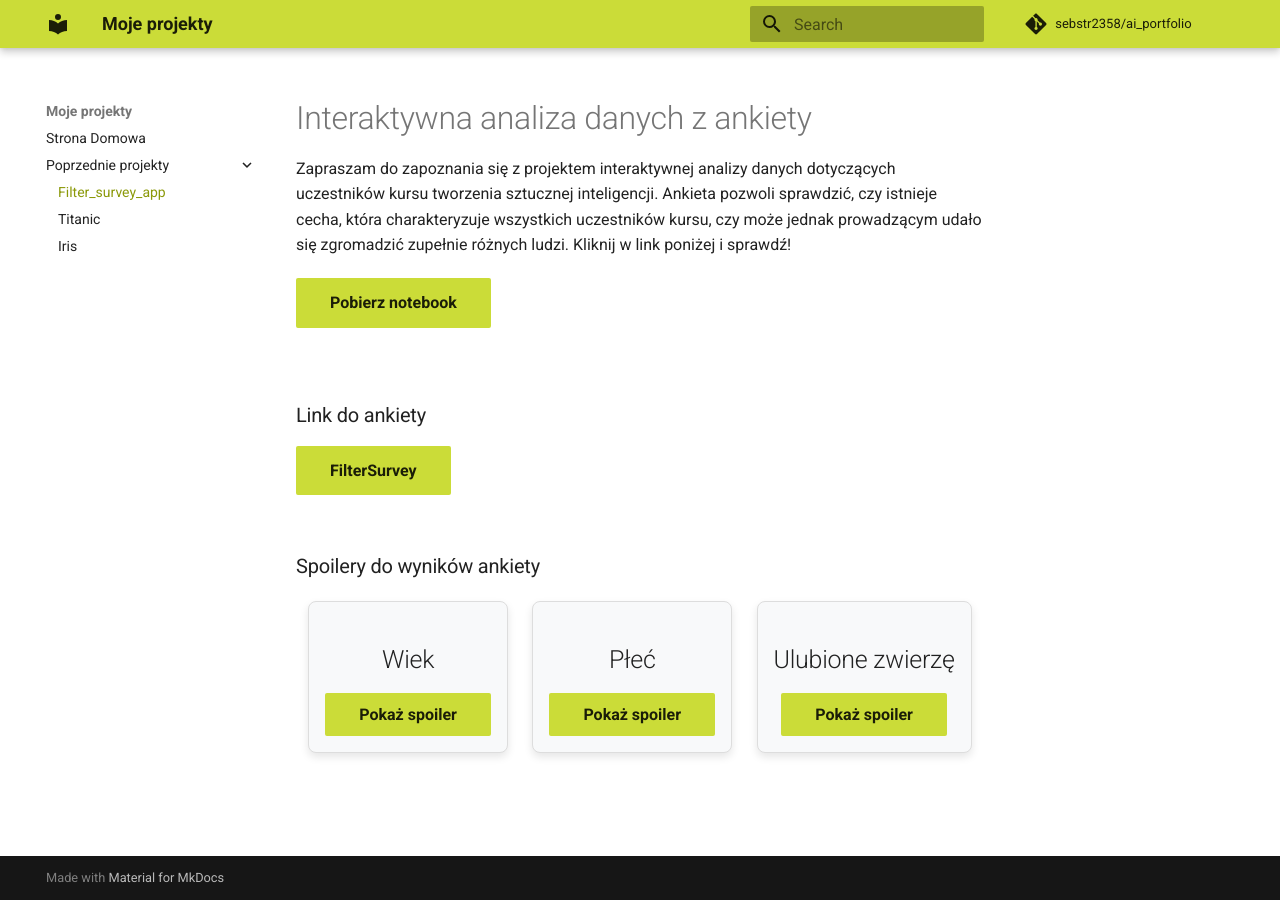
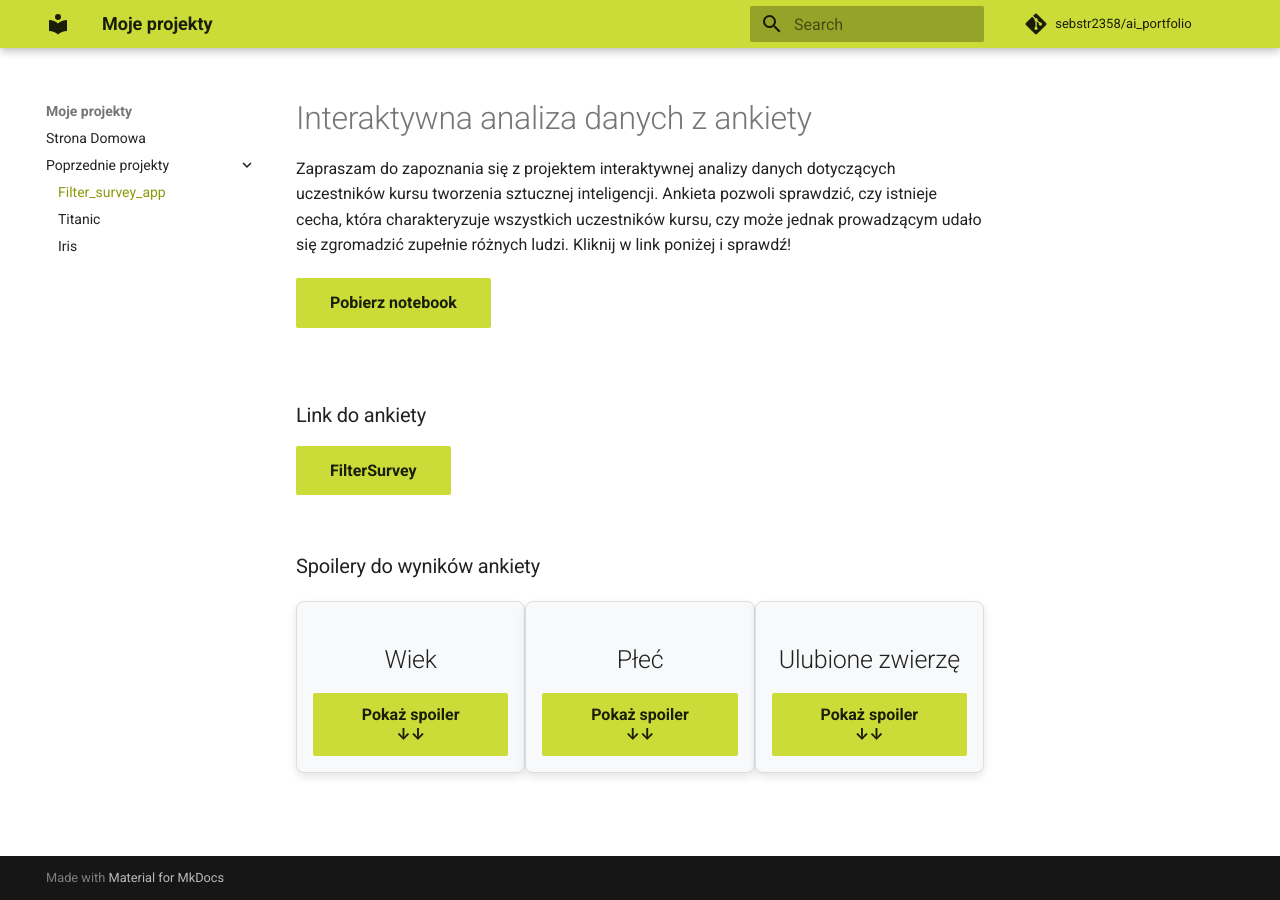
Before and after one commit to sebstr2358/ai_portfolio, an MkDocs documentation site: the page built from docs/filter_survey_app/index.md, in a window 1280 px wide. Built offline with MkDocs 1.6.1 and Material for MkDocs 9.7.7, drawn with Linux system fonts in a browser that asks for light colours; comment, search, counter and statistics services are not loaded.

Commit message:
added icon in button

```diff
--- a/docs/filter_survey_app/index.md
+++ b/docs/filter_survey_app/index.md
@@ -25,7 +25,7 @@
             max-width: 300px;
             margin: 20px auto;">
         <h2>Wiek</h2>
-        <button id="show-button-age" class="md-button md-button--primary" onclick="toggleVisibilityAge()">Pokaż spoiler</button>
+        <button id="show-button-age" class="md-button md-button--primary" onclick="toggleVisibilityAge()">Pokaż spoiler ↓↓</button>
         <button id="hide-button-age" class="md-button md-button--primary" style="display: none;" onclick="toggleVisibilityAge()">Ukryj spoiler</button>
         <div id="hidden-text-age" style="display: none; margin-top: 10px;">
             <p>Najstarsza osoba ma powyżej 65 lat!</p>
@@ -44,7 +44,7 @@
                 max-width: 300px;
                 margin: 20px auto;">
         <h2>Płeć</h2>
-        <button id="show-button-gender" class="md-button md-button--primary" onclick="toggleVisibilityGender()">Pokaż spoiler</button>
+        <button id="show-button-gender" class="md-button md-button--primary" onclick="toggleVisibilityGender()">Pokaż spoiler ↓↓</button>
         <button id="hide-button-gender" class="md-button md-button--primary" style="display: none;" onclick="toggleVisibilityGender()">Ukryj spoiler</button>
         <div id="hidden-text-gender" style="display: none; margin-top: 10px;">
             <p>Kobiety stanowią zaledwie ok. 23% ankietowanych!</p>
@@ -63,7 +63,7 @@
                 max-width: 300px;
                 margin: 20px auto;">
         <h2>Ulubione zwierzę</h2>
-        <button id="show-button-animal" class="md-button md-button--primary" onclick="toggleVisibilityAnimal()">Pokaż spoiler</button>
+        <button id="show-button-animal" class="md-button md-button--primary" onclick="toggleVisibilityAnimal()">Pokaż spoiler ↓↓</button>
         <button id="hide-button-animal" class="md-button md-button--primary" style="display: none;" onclick="toggleVisibilityAnimal()">Ukryj spoiler</button>
         <div id="hidden-text-animal" style="display: none; margin-top: 10px;">
             <p>Zdecydowanie psy!</p>
```
